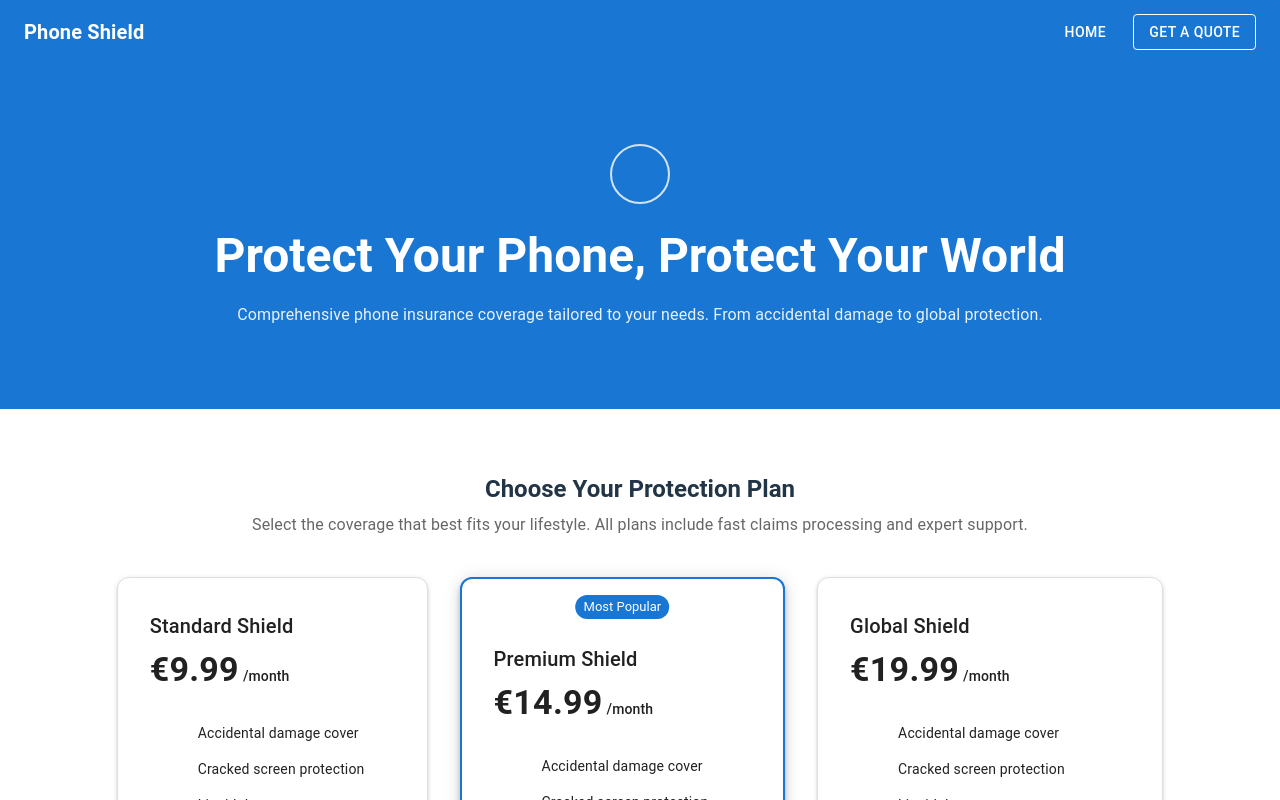
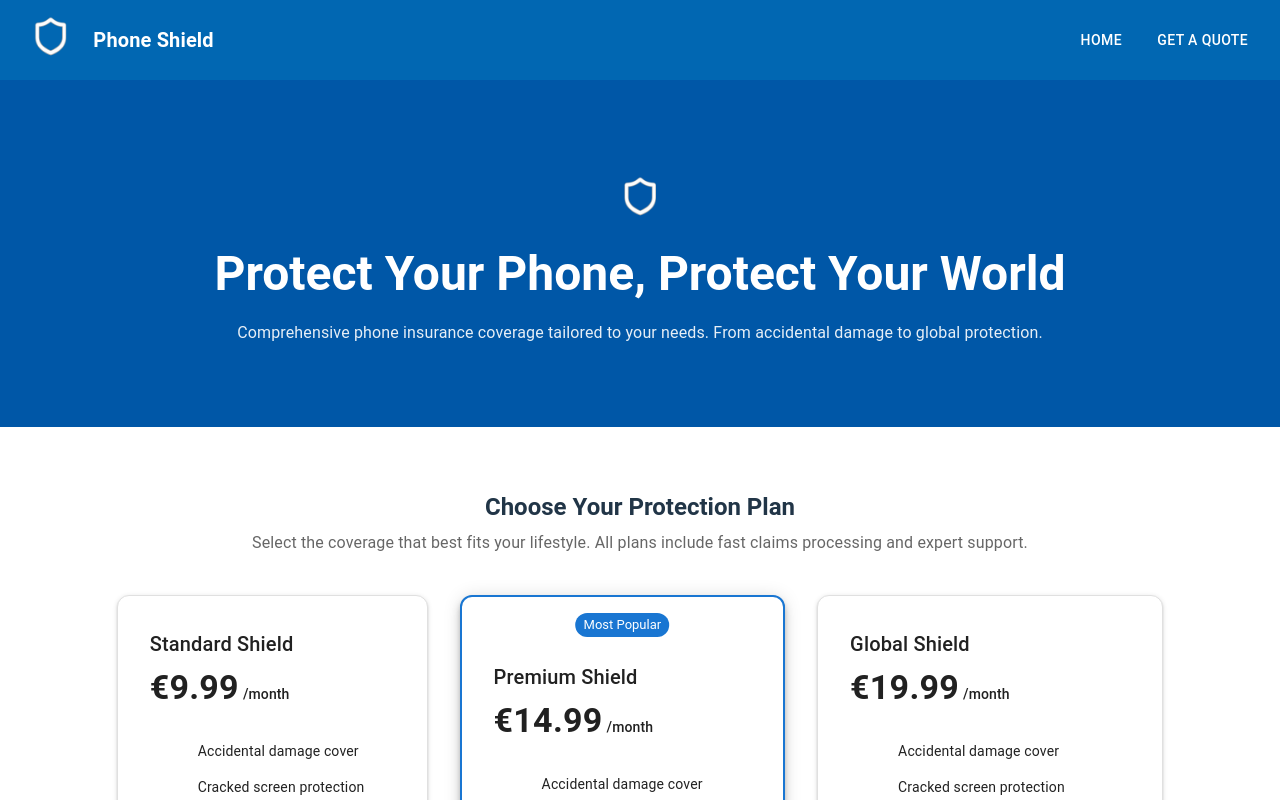
Before and after one commit to CoffeeMan1ac/project-streamline, a React app in the folder frontend/: page / in a window 1280 px wide. Shown: the top 800 px of the page. Built offline with nearby package versions, Linux system fonts and the light colour scheme; some icons are missing; the HTML template or start-up script is replaced by a standard one.

Commit message:
Add logo

```diff
--- a/frontend/src/components/HeroSection.tsx
+++ b/frontend/src/components/HeroSection.tsx
@@ -1,11 +1,12 @@
 
-import { Box, Container, Typography } from "@mui/material";
+import { Box, Container, Typography, } from "@mui/material";
+import ShieldLogo from "../assets/ShieldLogo.png";
 
 const HeroSection = () => {
   return (
     <Box
       sx={{
-        bgcolor: "primary.main",
+        bgcolor: "#0057a7",
         color: "common.white",
         py: { xs: 6, md: 10 },
         textAlign: "center",
@@ -13,16 +14,12 @@ const HeroSection = () => {
     >
       <Container maxWidth="md">
 
-        {/* Circle / Icon Placeholder */}
+        {/* Logo */}
         <Box
-          sx={{
-            width: 56,
-            height: 56,
-            borderRadius: "50%",
-            border: "2px solid rgba(255,255,255,0.8)",
-            mx: "auto",
-            mb: 3,
-          }}
+          component="img"
+          src={ShieldLogo}
+          alt="Phone Shield logo"
+          sx={{height: 80 }}
         />
 
         {/* Main Heading */}
--- a/frontend/src/components/Navbar.tsx
+++ b/frontend/src/components/Navbar.tsx
@@ -1,4 +1,3 @@
-
 import {
   AppBar,
   Toolbar,
@@ -7,22 +6,32 @@ import {
   Box,
 } from "@mui/material";
 
+import ShieldLogo from "../assets/ShieldLogo.png";
+
 const Navbar = () => {
   return (
-    <AppBar position="static" color="primary" elevation={0}>
+    <AppBar position="static" color="primary" elevation={0} sx={{ bgcolor: "#0167b2" }}>
       <Toolbar sx={{ justifyContent: "space-between" }}>
 
-        {/* Left: Brand */}
-        <Typography variant="h6" component="div" sx={{ fontWeight: "bold" }}>
-          Phone Shield
-        </Typography>
+        {/* Logo and Title */}
+        <Box sx={{ display: "flex", alignItems: "center", gap: 2 }}>
+          <Box
+            component="img"
+            src={ShieldLogo}
+            alt="Phone Shield logo"
+            sx={{ height: 80 }}
+          />
+          <Typography variant="h6" component="div" sx={{ fontWeight: "bold" }}>
+            Phone Shield
+          </Typography>
+        </Box>
 
         {/* Right: Navigation */}
         <Box>
           <Button color="inherit" sx={{ mr: 2 }}>
             Home
           </Button>
-          <Button variant="outlined" color="inherit">
+          <Button color="inherit">
             Get a Quote
           </Button>
         </Box>
--- a/frontend/src/components/PricingCard.tsx
+++ b/frontend/src/components/PricingCard.tsx
@@ -111,7 +111,7 @@ const PricingCard = ({ plan }: PricingCardProps) => {
         {/* Button */}
         <Button
           fullWidth
-          variant={plan.popular ? "contained" : "outlined"}
+          variant="contained"
           color="primary"
           size="large"
         >
--- a/frontend/src/theme/theme.ts
+++ b/frontend/src/theme/theme.ts
@@ -3,7 +3,8 @@ import { createTheme } from "@mui/material/styles";
 const theme = createTheme({
   palette: {
     primary: {
-      main: "#1976d2", // blue
+      main: "#0156a7", // blue
+      light: "#0167b2", // light blue for backgrounds and accents
     },
     secondary: {
       main: "#9c27b0", // purple
```
Also changed, not shown: frontend/src/assets/ShieldLogo.png (added).
